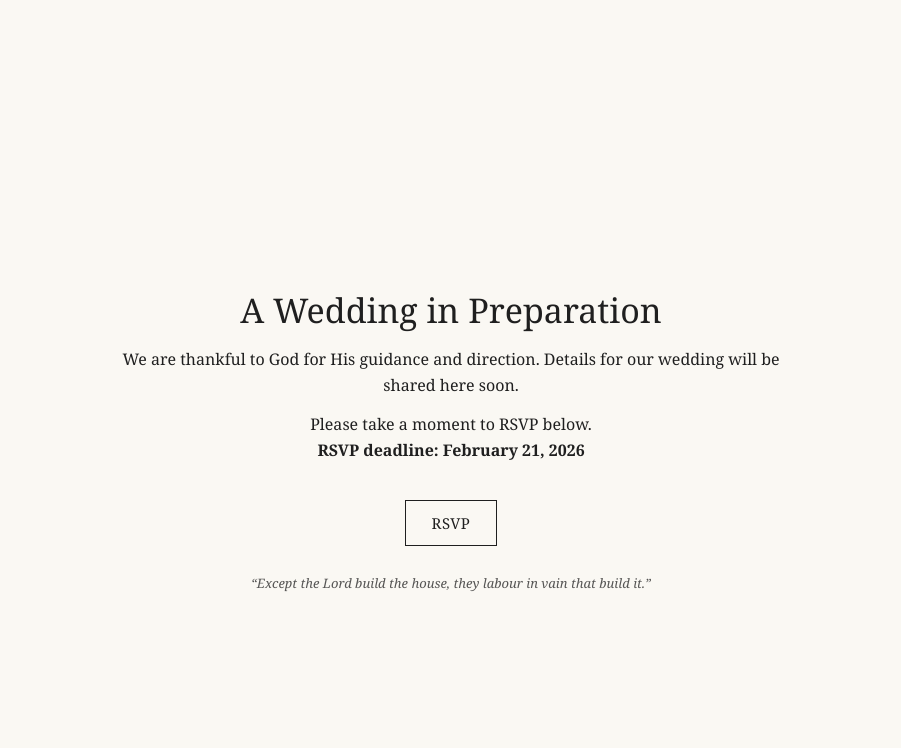
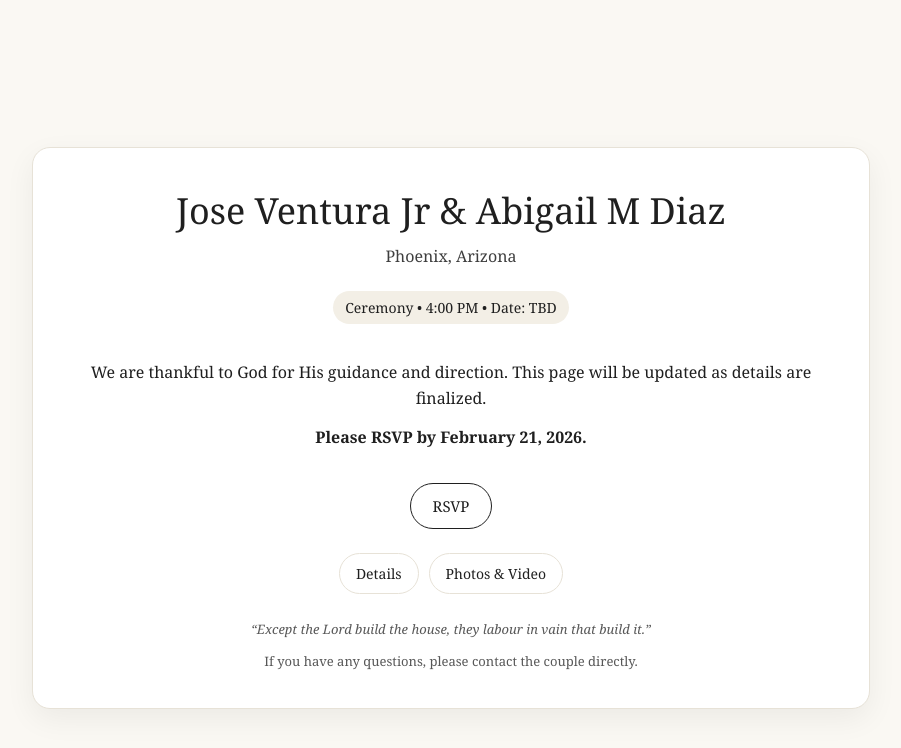
Before and after one commit to FernandoDiaz225/wedding, a plain HTML site: page index.html in a window 1280 px wide. Shown: the whole page, without its empty margins (189-1090 px from the left). Drawn offline with Linux system fonts and the light colour scheme.

Commit message:
Update index.html

```diff
--- a/index.html
+++ b/index.html
@@ -4,7 +4,7 @@
   <meta charset="utf-8" />
   <meta name="viewport" content="width=device-width, initial-scale=1" />
   <meta name="robots" content="noindex, nofollow" />
-  <title>Wedding – Details Coming Soon</title>
+  <title>Jose & Abigail — Wedding</title>
 
   <style>
     body {
@@ -18,82 +18,96 @@
       color: #1f1f1f;
       padding: 28px;
     }
-
-    .container {
-      max-width: 680px;
+    .card {
+      max-width: 760px;
       width: 100%;
+      background: #fff;
+      border: 1px solid #e7e2d7;
+      border-radius: 18px;
+      padding: 38px;
+      box-shadow: 0 10px 30px rgba(0,0,0,.06);
       text-align: center;
     }
-
-    h1 {
-      font-weight: normal;
-      font-size: 34px;
-      margin-bottom: 14px;
+    h1 { font-weight: normal; margin: 0 0 10px; font-size: 36px; }
+    .sub { opacity: .86; margin: 0 0 18px; font-size: 16px; }
+    .badge {
+      display: inline-block;
+      padding: 7px 12px;
+      border-radius: 999px;
+      background: #f3efe6;
+      font-size: 14px;
+      margin: 6px 0 22px;
     }
-
-    p {
-      line-height: 1.6;
-      margin: 14px 0;
-      font-size: 16px;
-    }
-
-    .deadline {
-      font-weight: bold;
-    }
-
-    .rsvp-btn {
+    p { line-height: 1.6; margin: 14px 0; font-size: 16px; }
+    .btn {
       display: inline-block;
-      margin-top: 22px;
-      padding: 12px 26px;
+      margin-top: 18px;
+      padding: 12px 22px;
+      border-radius: 999px;
       border: 1px solid #1f1f1f;
       text-decoration: none;
       color: #1f1f1f;
       font-size: 15px;
-      letter-spacing: 0.5px;
     }
-
-    .rsvp-btn:hover {
-      background: #1f1f1f;
-      color: #ffffff;
+    .btn:hover { background: #1f1f1f; color: #fff; }
+    .nav {
+      margin-top: 24px;
+      display: flex;
+      gap: 10px;
+      justify-content: center;
+      flex-wrap: wrap;
     }
-
-    .scripture {
-      margin-top: 28px;
+    .link {
+      display: inline-block;
+      padding: 10px 16px;
+      border-radius: 999px;
+      border: 1px solid #e7e2d7;
+      text-decoration: none;
+      color: #1f1f1f;
+      font-size: 14px;
+      background: #fff;
+    }
+    .link:hover { border-color: #1f1f1f; }
+    .quote {
+      margin-top: 26px;
       font-size: 13px;
-      opacity: 0.75;
+      opacity: .75;
       font-style: italic;
     }
+    .small { font-size: 13px; opacity: .75; margin-top: 14px; }
   </style>
 </head>
 
 <body>
-  <div class="container">
+  <div class="card">
+    <h1>Jose Ventura Jr & Abigail M Diaz</h1>
+    <div class="sub">Phoenix, Arizona</div>
 
-    <h1>A Wedding in Preparation</h1>
+    <div class="badge">Ceremony • 4:00 PM • Date: TBD</div>
 
     <p>
       We are thankful to God for His guidance and direction.
-      Details for our wedding will be shared here soon.
+      This page will be updated as details are finalized.
     </p>
 
-    <p>
-      Please take a moment to RSVP below.<br>
-      <span class="deadline">RSVP deadline: February 21, 2026</span>
-    </p>
+    <p><strong>Please RSVP by February 21, 2026.</strong></p>
 
-    <a
-      class="rsvp-btn"
-      href="https://forms.gle/rZiMPcML5Su3kJGdA"
-      target="_blank"
-      rel="noopener"
-    >
+    <a class="btn" href="https://forms.gle/rZiMPcML5Su3kJGdA" target="_blank" rel="noopener">
       RSVP
     </a>
 
-    <div class="scripture">
+    <div class="nav">
+      <a class="link" href="./details.html">Details</a>
+      <a class="link" href="./media.html">Photos & Video</a>
+    </div>
+
+    <div class="quote">
       “Except the Lord build the house, they labour in vain that build it.”
     </div>
 
+    <div class="small">
+      If you have any questions, please contact the couple directly.
+    </div>
   </div>
 </body>
 </html>
```
